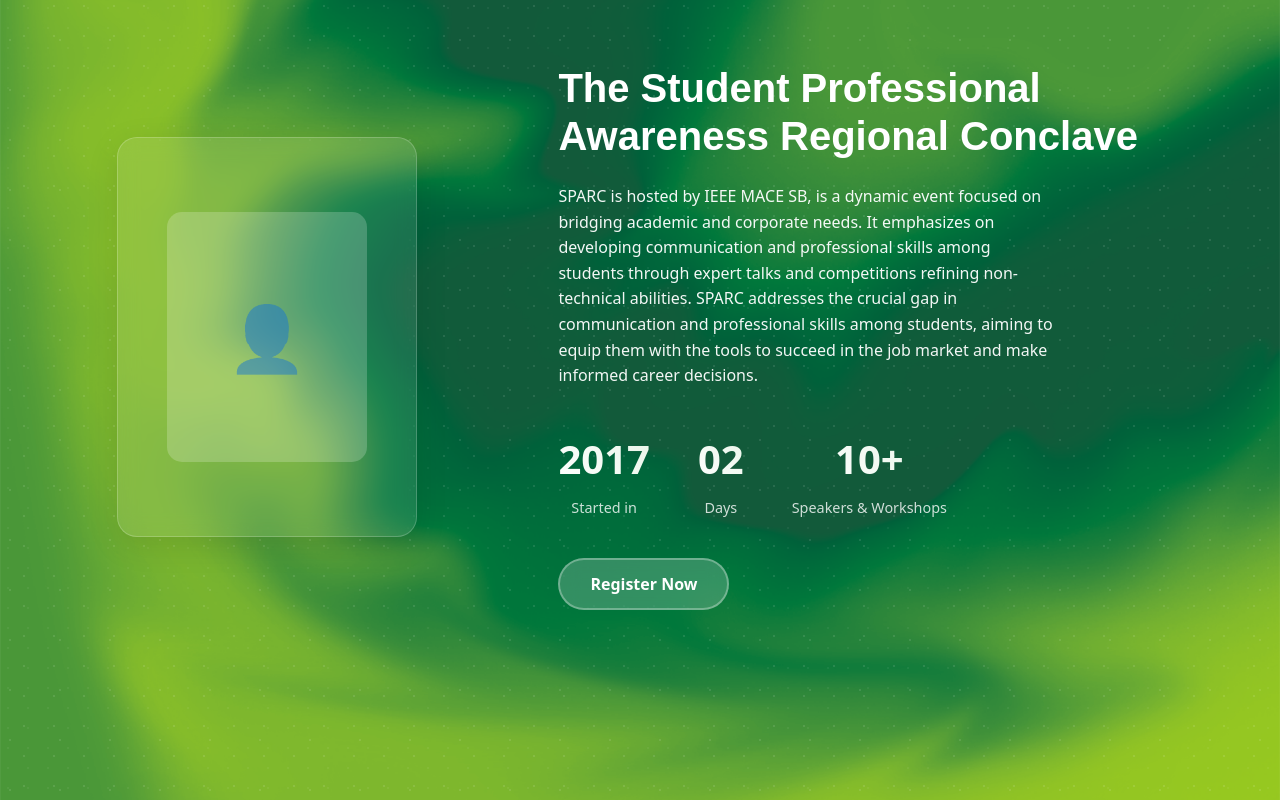
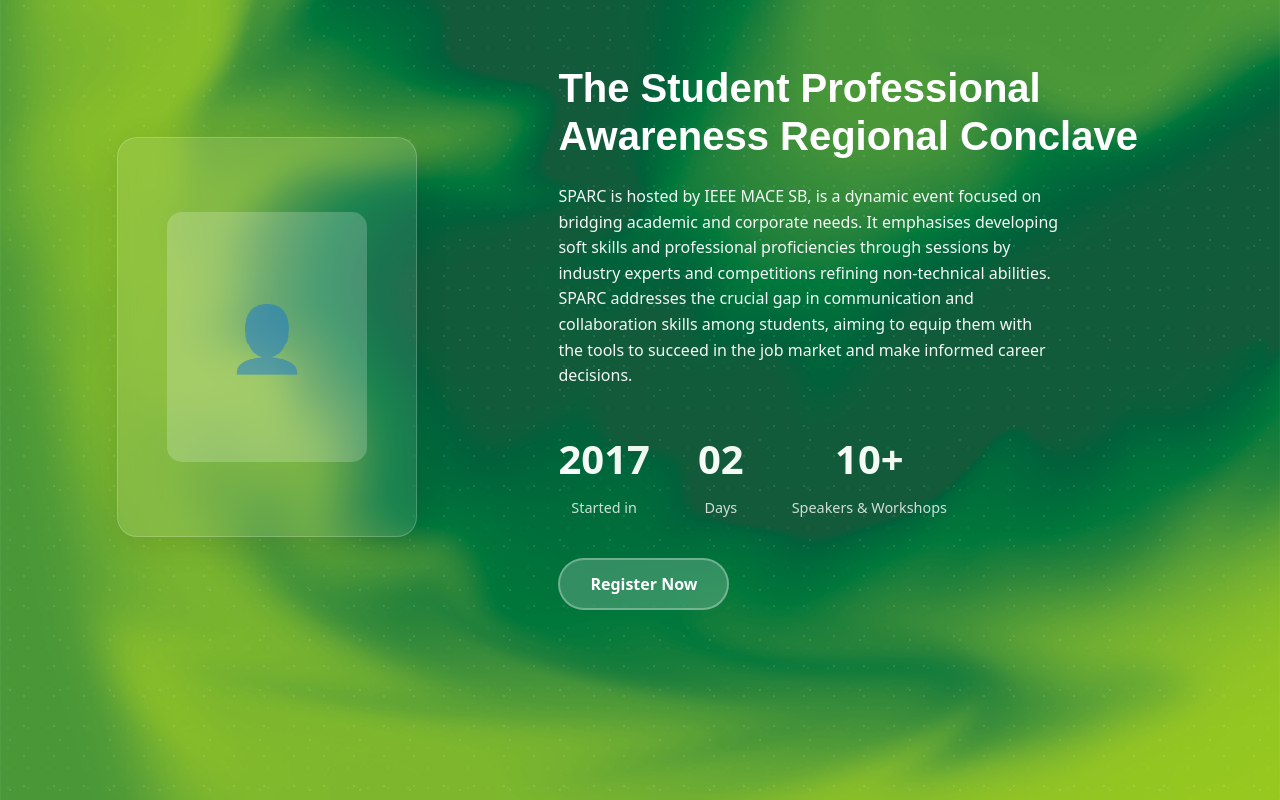
Before and after one commit to Jeslin-git/sparc25, a React (Vite) app: page / in a window 1280 px wide. Shown: the part 2336-3136 px from the top of the page. Built offline with nearby package versions, Linux system fonts and the light colour scheme; a web font is replaced by a local one.

Commit message:
Updated About.tsx

```diff
--- a/src/components/About.tsx
+++ b/src/components/About.tsx
@@ -21,7 +21,7 @@
           </h2>
 
           <p className="about-description">
-            SPARC is hosted by IEEE MACE SB, is a dynamic event focused on bridging academic and corporate needs. It emphasizes on developing communication and professional skills among students through expert talks and competitions refining non-technical abilities. SPARC addresses the crucial gap in communication and professional skills among students, aiming to equip them with the tools to succeed in the job market and make informed career decisions.
+            SPARC is hosted by IEEE MACE SB, is a dynamic event focused on bridging academic and corporate needs. It emphasises developing soft skills and professional proficiencies through sessions by industry experts and competitions refining non-technical abilities. SPARC addresses the crucial gap in communication and collaboration skills among students, aiming to equip them with the tools to succeed in the job market and make informed career decisions.
           </p>
 
           {/* Statistics */}
```
